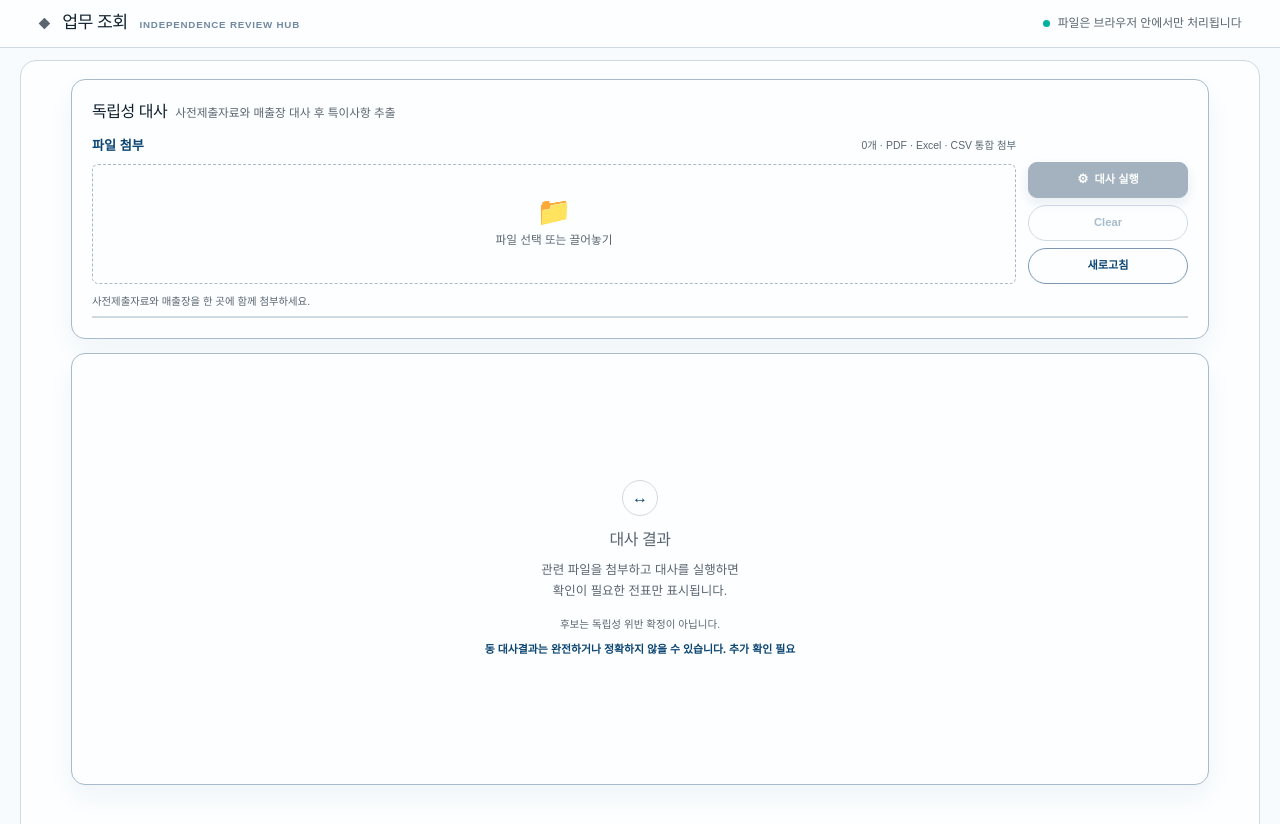
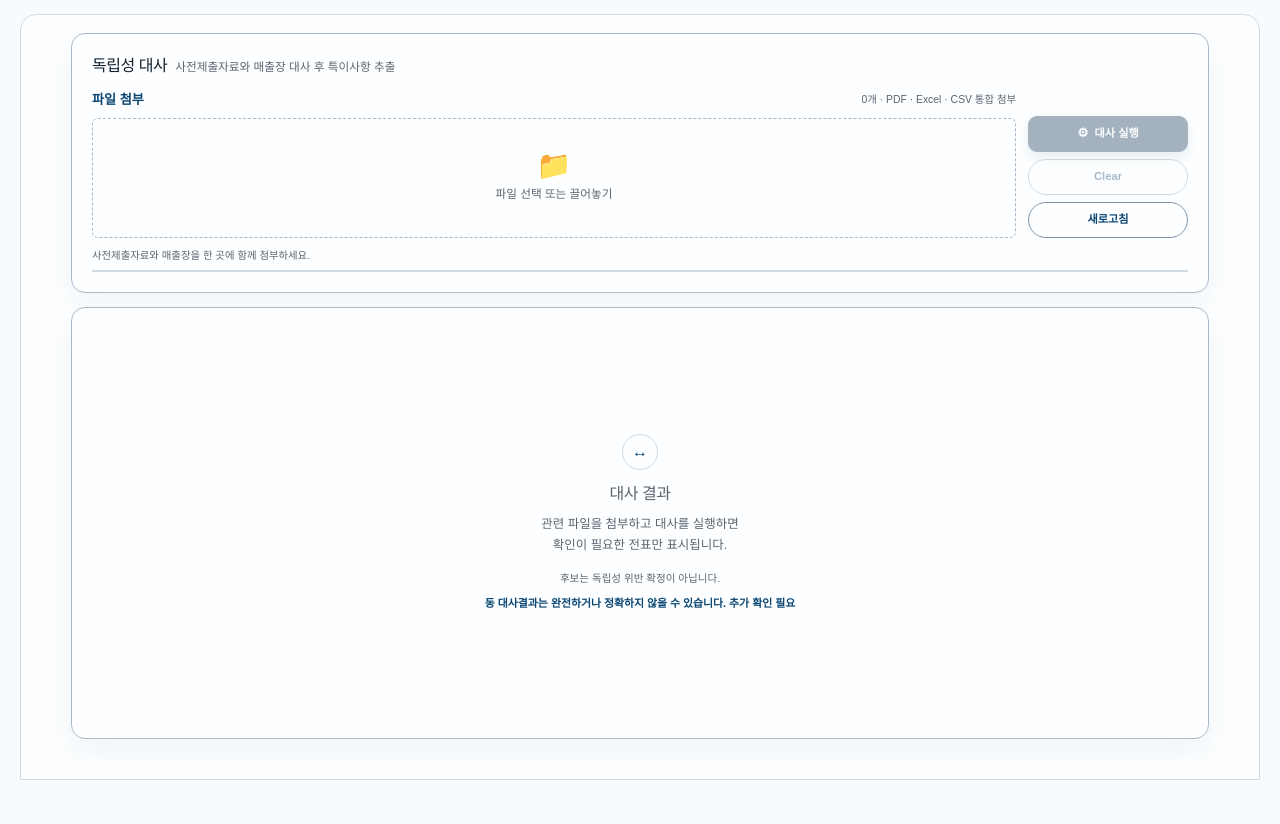
Before and after one commit to tojidi-debug/issue, a Next.js app: page / in a window 1280 px wide. Shown: the top 824 px of the page. Built offline with nearby package versions, Linux system fonts and the light colour scheme.

Commit message:
style: remove redundant site header

```diff
--- a/app/globals.css
+++ b/app/globals.css
@@ -697,7 +697,7 @@ main { height: auto; min-height: 100vh; overflow: visible; background: var(--can
   min-height: calc(100vh - 120px);
   grid-template-columns: 1fr;
   gap: 14px;
-  margin: 12px auto 28px;
+  margin: 14px auto 28px;
   padding: 18px 50px 40px;
   border: 1px solid var(--line);
   border-radius: 16px 16px 0 0;
--- a/app/page.tsx
+++ b/app/page.tsx
@@ -356,18 +356,6 @@ export default function Home() {
 
   return (
     <main>
-      <header className="compact-header">
-        <div>
-          <span className="brand-mark" aria-hidden="true">◆</span>
-          <h1>업무 조회</h1>
-          <span>INDEPENDENCE REVIEW HUB</span>
-        </div>
-        <p className="local-note">
-          <span aria-hidden="true" />
-          파일은 브라우저 안에서만 처리됩니다
-        </p>
-      </header>
-
       <div className="workspace">
         <aside className="input-panel">
           <div className="panel-heading">
```
Also changed, not shown: 1 other file (tests, documents, lock files or other folders).
